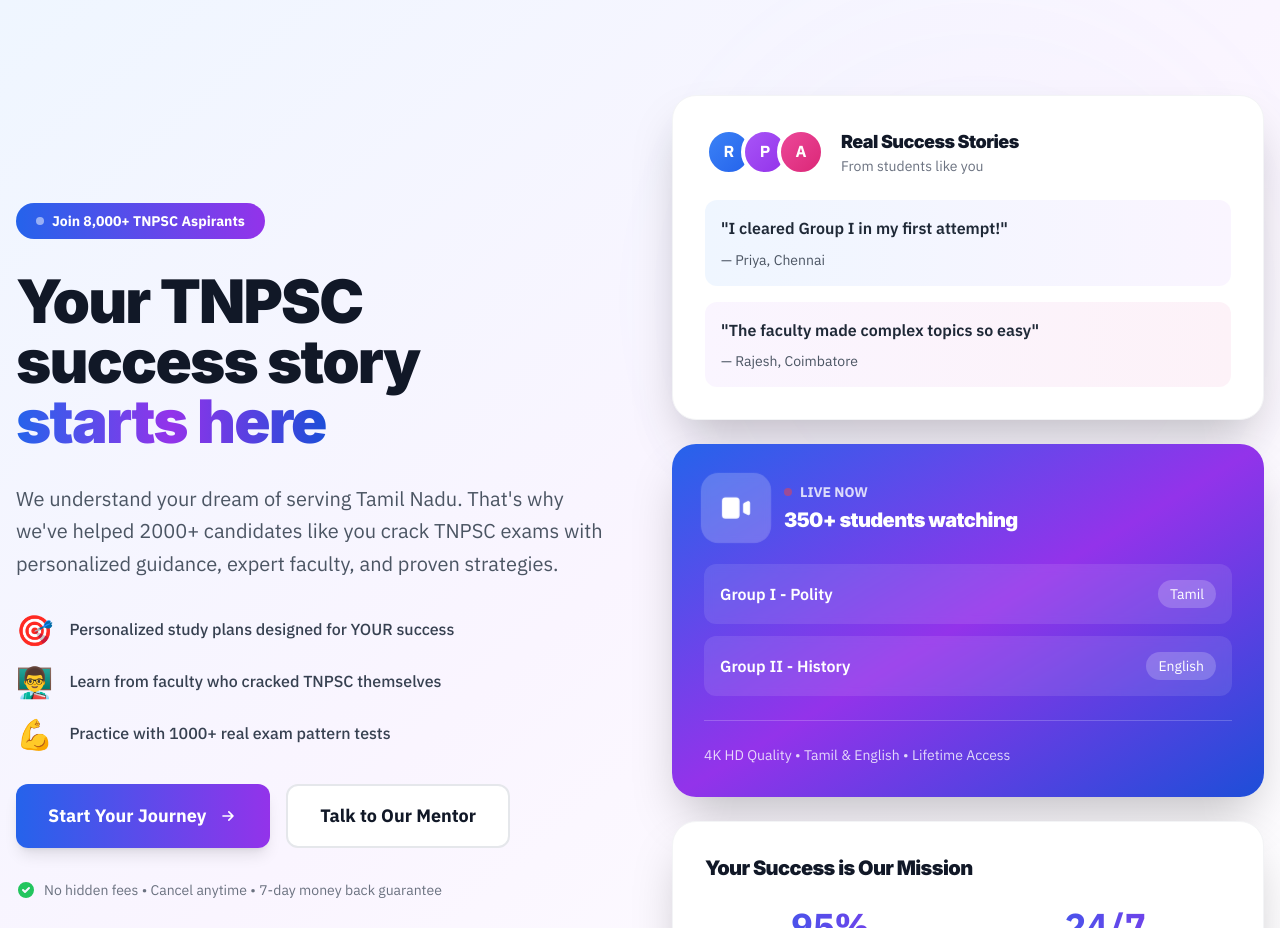
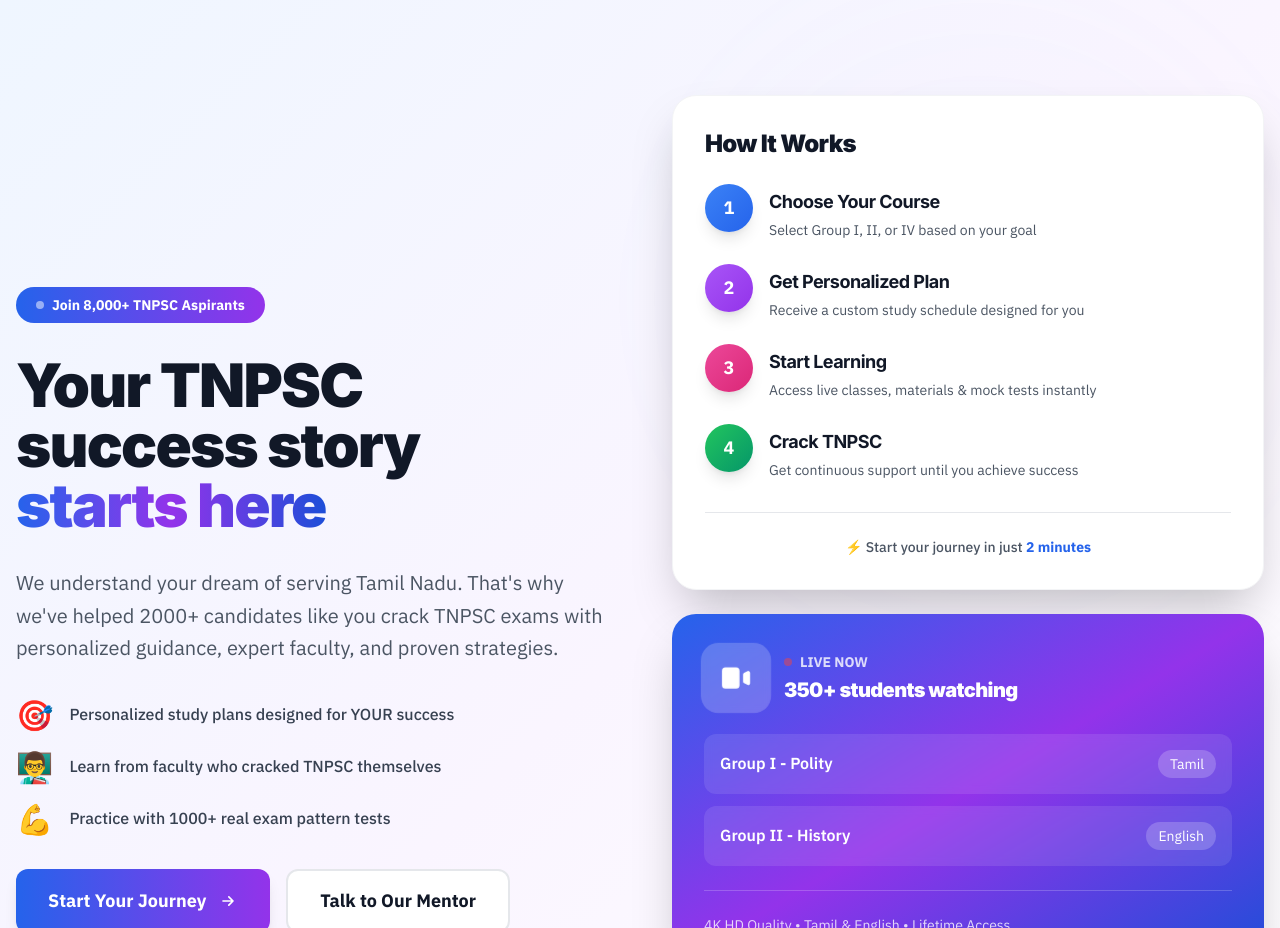
Before and after one commit to Dharshaneshwaran/Bloomes-IAS-Academy, a Next.js app: page / in a window 1280 px wide. Shown: the part 7740-8668 px from the top of the page. Built offline with nearby package versions, Linux system fonts and the light colour scheme; a web font is replaced by a local one.

Commit message:
Replace testimonials with step-by-step How It Works process: 4 numbered steps with gradient circles showing the journey

```diff
--- a/src/components/modules/OnlineClasses.tsx
+++ b/src/components/modules/OnlineClasses.tsx
@@ -150,7 +150,7 @@ export default function OnlineClasses() {
             >
               <div className="space-y-6">
 
-                {/* Success Stories Card */}
+                {/* Step-by-Step Process Card */}
                 <motion.div
                   initial={{ opacity: 0, y: 30 }}
                   whileInView={{ opacity: 1, y: 0 }}
@@ -159,27 +159,83 @@ export default function OnlineClasses() {
                   whileHover={{ scale: 1.03, y: -5 }}
                   className="bg-white rounded-3xl p-8 shadow-2xl border border-gray-100"
                 >
-                  <div className="flex items-center gap-4 mb-6">
-                    <div className="flex -space-x-3">
-                      <div className="w-12 h-12 bg-gradient-to-br from-blue-500 to-blue-600 rounded-full border-4 border-white flex items-center justify-center text-white font-bold">R</div>
-                      <div className="w-12 h-12 bg-gradient-to-br from-purple-500 to-purple-600 rounded-full border-4 border-white flex items-center justify-center text-white font-bold">P</div>
-                      <div className="w-12 h-12 bg-gradient-to-br from-pink-500 to-pink-600 rounded-full border-4 border-white flex items-center justify-center text-white font-bold">A</div>
-                    </div>
-                    <div>
-                      <h4 className="text-gray-900 font-black text-lg">Real Success Stories</h4>
-                      <p className="text-gray-500 text-sm">From students like you</p>
-                    </div>
+                  <h4 className="text-gray-900 font-black text-2xl mb-6">How It Works</h4>
+
+                  <div className="space-y-6">
+                    {/* Step 1 */}
+                    <motion.div
+                      initial={{ opacity: 0, x: -20 }}
+                      whileInView={{ opacity: 1, x: 0 }}
+                      viewport={{ once: true }}
+                      transition={{ duration: 0.5, delay: 0.3 }}
+                      className="flex items-start gap-4"
+                    >
+                      <div className="w-12 h-12 bg-gradient-to-br from-blue-500 to-blue-600 rounded-full flex items-center justify-center text-white font-black text-lg flex-shrink-0 shadow-lg">
+                        1
+                      </div>
+                      <div className="flex-1 pt-1">
+                        <h5 className="text-gray-900 font-bold text-lg mb-1">Choose Your Course</h5>
+                        <p className="text-gray-600 text-sm">Select Group I, II, or IV based on your goal</p>
+                      </div>
+                    </motion.div>
+
+                    {/* Step 2 */}
+                    <motion.div
+                      initial={{ opacity: 0, x: -20 }}
+                      whileInView={{ opacity: 1, x: 0 }}
+                      viewport={{ once: true }}
+                      transition={{ duration: 0.5, delay: 0.4 }}
+                      className="flex items-start gap-4"
+                    >
+                      <div className="w-12 h-12 bg-gradient-to-br from-purple-500 to-purple-600 rounded-full flex items-center justify-center text-white font-black text-lg flex-shrink-0 shadow-lg">
+                        2
+                      </div>
+                      <div className="flex-1 pt-1">
+                        <h5 className="text-gray-900 font-bold text-lg mb-1">Get Personalized Plan</h5>
+                        <p className="text-gray-600 text-sm">Receive a custom study schedule designed for you</p>
+                      </div>
+                    </motion.div>
+
+                    {/* Step 3 */}
+                    <motion.div
+                      initial={{ opacity: 0, x: -20 }}
+                      whileInView={{ opacity: 1, x: 0 }}
+                      viewport={{ once: true }}
+                      transition={{ duration: 0.5, delay: 0.5 }}
+                      className="flex items-start gap-4"
+                    >
+                      <div className="w-12 h-12 bg-gradient-to-br from-pink-500 to-pink-600 rounded-full flex items-center justify-center text-white font-black text-lg flex-shrink-0 shadow-lg">
+                        3
+                      </div>
+                      <div className="flex-1 pt-1">
+                        <h5 className="text-gray-900 font-bold text-lg mb-1">Start Learning</h5>
+                        <p className="text-gray-600 text-sm">Access live classes, materials & mock tests instantly</p>
+                      </div>
+                    </motion.div>
+
+                    {/* Step 4 */}
+                    <motion.div
+                      initial={{ opacity: 0, x: -20 }}
+                      whileInView={{ opacity: 1, x: 0 }}
+                      viewport={{ once: true }}
+                      transition={{ duration: 0.5, delay: 0.6 }}
+                      className="flex items-start gap-4"
+                    >
+                      <div className="w-12 h-12 bg-gradient-to-br from-green-500 to-emerald-600 rounded-full flex items-center justify-center text-white font-black text-lg flex-shrink-0 shadow-lg">
+                        4
+                      </div>
+                      <div className="flex-1 pt-1">
+                        <h5 className="text-gray-900 font-bold text-lg mb-1">Crack TNPSC</h5>
+                        <p className="text-gray-600 text-sm">Get continuous support until you achieve success</p>
+                      </div>
+                    </motion.div>
                   </div>
 
-                  <div className="space-y-4">
-                    <div className="bg-gradient-to-r from-blue-50 to-purple-50 rounded-xl p-4">
-                      <p className="text-gray-800 font-semibold mb-2">"I cleared Group I in my first attempt!"</p>
-                      <p className="text-gray-600 text-sm">— Priya, Chennai</p>
-                    </div>
-                    <div className="bg-gradient-to-r from-purple-50 to-pink-50 rounded-xl p-4">
-                      <p className="text-gray-800 font-semibold mb-2">"The faculty made complex topics so easy"</p>
-                      <p className="text-gray-600 text-sm">— Rajesh, Coimbatore</p>
-                    </div>
+                  {/* Bottom CTA */}
+                  <div className="mt-8 pt-6 border-t border-gray-200">
+                    <p className="text-center text-gray-600 text-sm font-medium">
+                      ⚡ Start your journey in just <span className="text-blue-600 font-bold">2 minutes</span>
+                    </p>
                   </div>
                 </motion.div>
 
```
